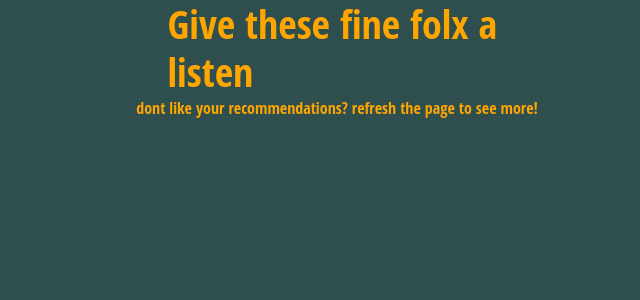
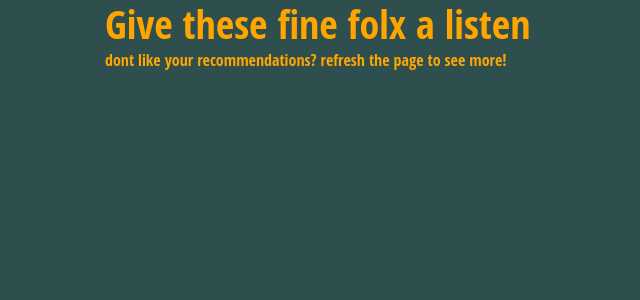
Before and after one commit to teddygallion/findmysound, a Node server app: template authorization_code/views/pages/recommendations.ejs in a window 1280 px wide. Shown: the top 300 px of the page, without its empty margins (285-925 px from the left). Run offline with Node 20, Linux system fonts and the light colour scheme; the template is opened without the code that fills it, so the values that code supplies are empty.

Commit message:
styling fixes, nothing major

```diff
--- a/authorization_code/public/styles/style.css
+++ b/authorization_code/public/styles/style.css
@@ -13,7 +13,7 @@ body{
   width: 500px;
 }
 h1{
-      width: 30%;
+      width: 40%;
     margin: auto;
 }
 #fms-preview{
@@ -28,7 +28,7 @@ h1{
   margin:auto;
 }
 .container-fluid > p{
-      width: 35%;
+      width: 40%;
     margin: auto;
     padding-bottom: 2%;
 }
```
